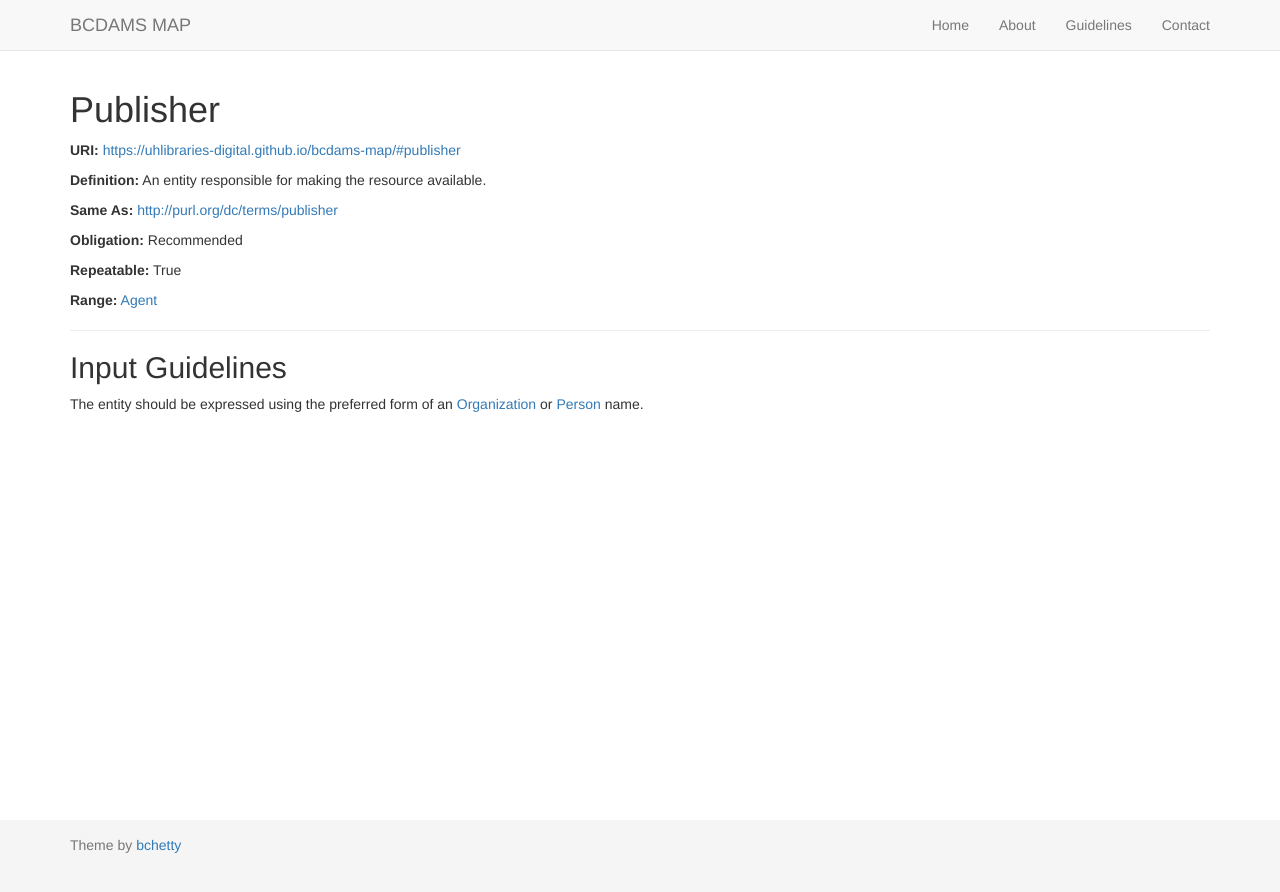
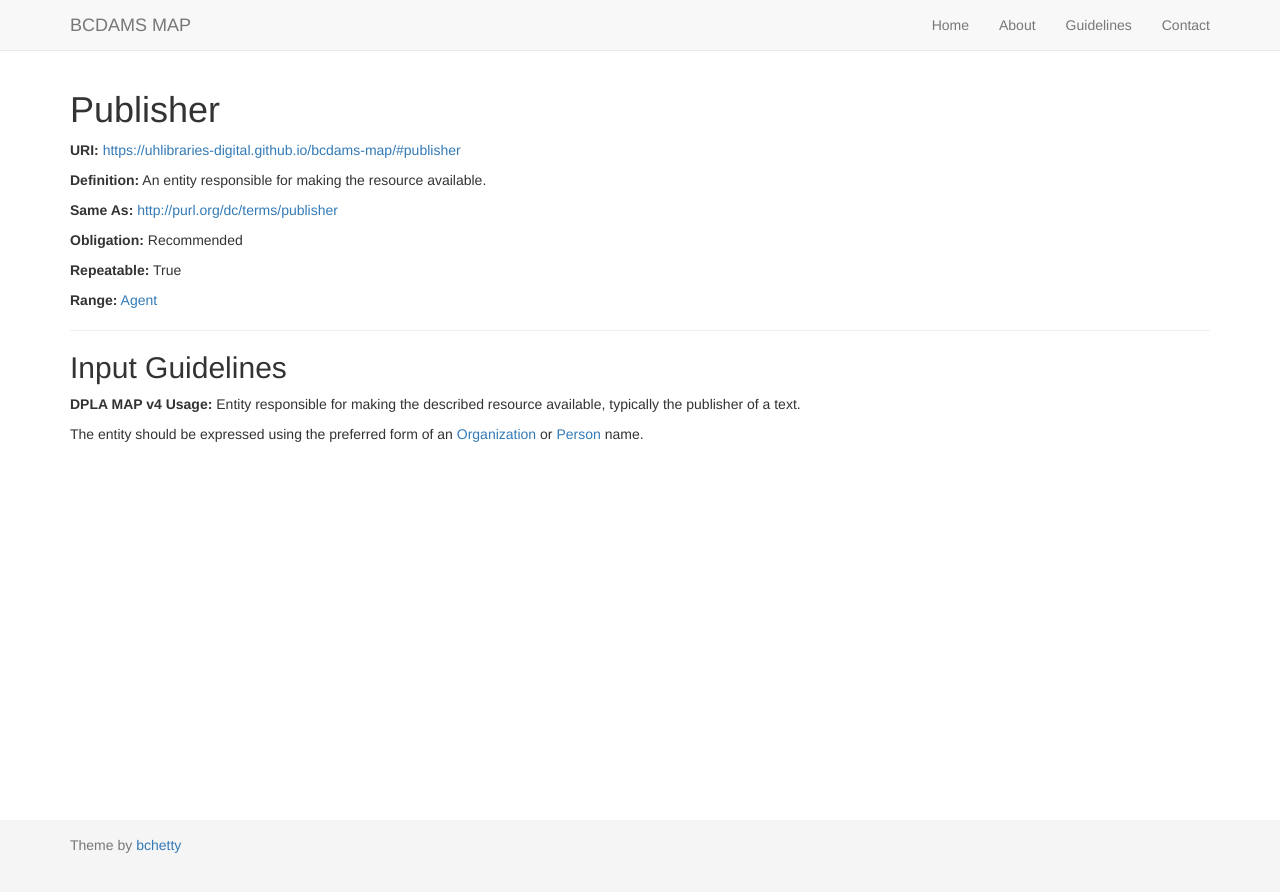
Before and after one commit to uhlibraries-digital/bcdams-map, a Jekyll site: the page built from guidelines/publisher.md, in a window 1280 px wide. Shown: the top 892 px of the page. Built offline with Jekyll 4.4.1, drawn with Linux system fonts in a browser that asks for light colours; nearby versions of some CDN libraries; comment, search, counter and statistics services are not loaded.

Commit message:
update publisher guidelines
Added DPLA MAP v4 usage guidelines

```diff
--- a/guidelines/publisher.md
+++ b/guidelines/publisher.md
@@ -7,4 +7,6 @@ comments: false
 
 {% include guidelines.md %}
 
+**DPLA MAP v4 Usage:**  Entity responsible for making the described resource available, typically the publisher of a text.
+
 The entity should be expressed using the preferred form of an [Organization](https://id.lib.uh.edu/ark:/84475/au4982x468p) or [Person](https://id.lib.uh.edu/ark:/84475/au5426m1724) name.
```
